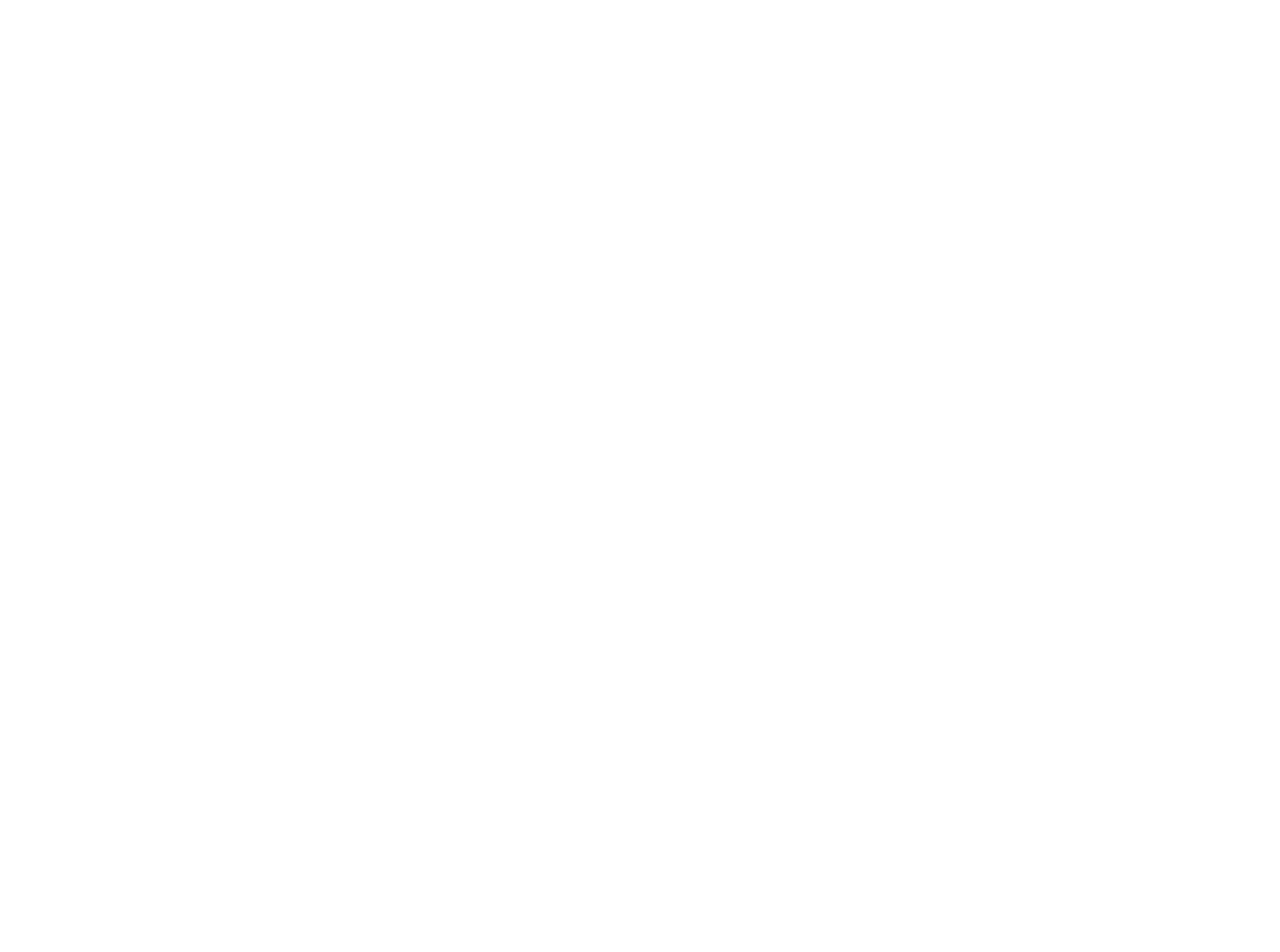
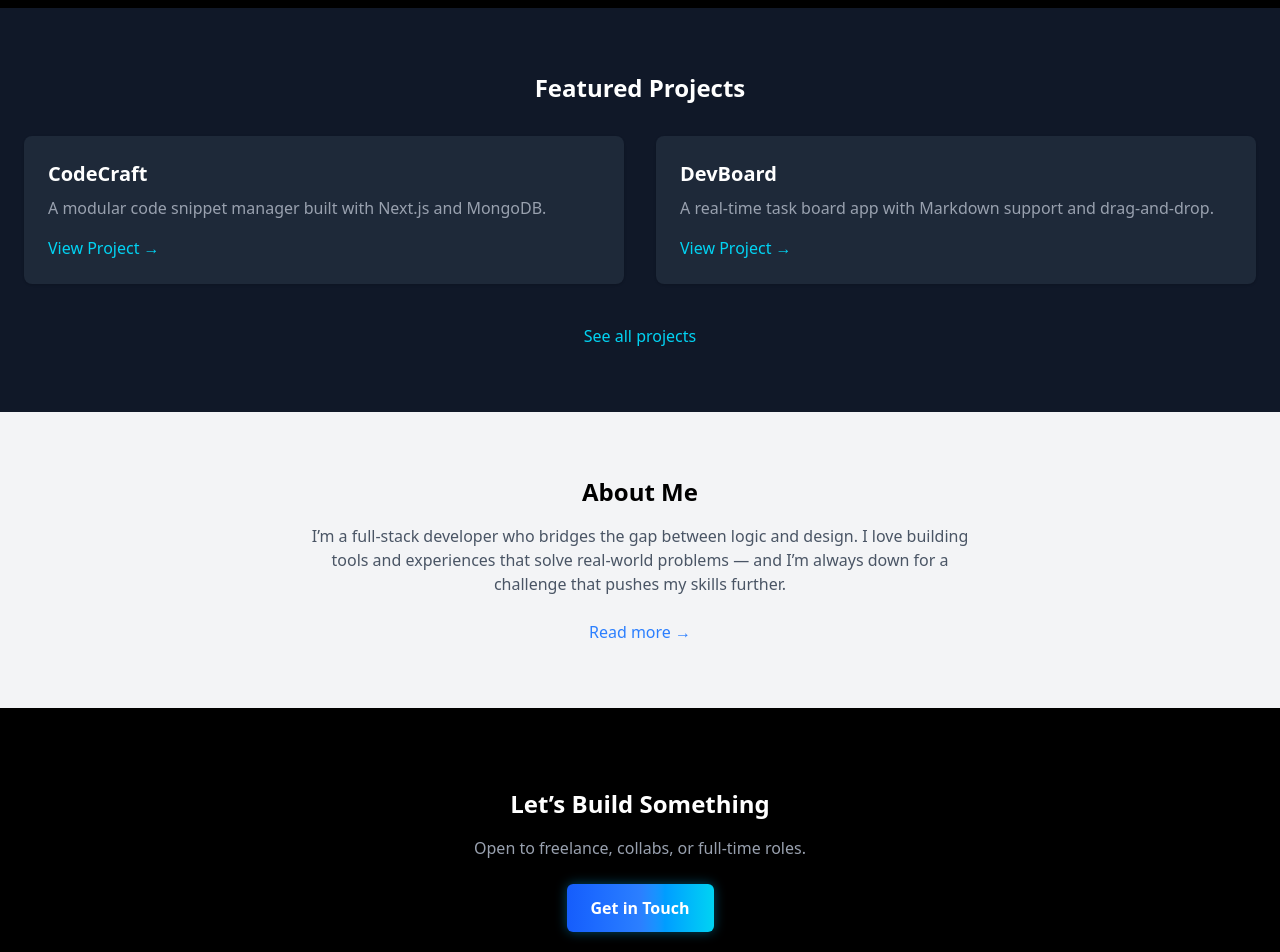
Before and after one commit to jeffgrahamcodes/next-portfolio, a Next.js app: page / in a window 1280 px wide. Shown: the part 980-1932 px from the top of the page. Before the commit the page ends 800 px from the top, so only its background shows below. Built offline with nearby package versions, Linux system fonts and the light colour scheme.

Commit message:
update home page

```diff
--- a/src/app/page.tsx
+++ b/src/app/page.tsx
@@ -1,5 +1,9 @@
 import Hero from '@/components/hero';
 import homeImg from '/public/images/home.jpg';
+import TechStack from '@/components/TechStack';
+import FeaturedProjects from '@/components/FeaturedProjects';
+import AboutPreview from '@/components/AboutPreview';
+import ContactCTA from '@/components/ContactCTA';
 
 export default function Home() {
   return (
@@ -19,6 +23,11 @@
           View My Work
         </a>
       </Hero>
+
+      <TechStack />
+      <FeaturedProjects />
+      <AboutPreview />
+      <ContactCTA />
     </div>
   );
 }
--- /dev/null
+++ b/src/components/AboutPreview.tsx
@@ -0,0 +1,19 @@
+// components/AboutPreview.tsx
+export default function AboutPreview() {
+  return (
+    <section className="bg-gray-100 dark:bg-gray-950 py-16 px-6 text-center">
+      <h3 className="text-2xl font-bold mb-4">About Me</h3>
+      <p className="max-w-2xl mx-auto text-gray-600 dark:text-gray-300">
+        I’m a full-stack developer who bridges the gap between logic
+        and design. I love building tools and experiences that solve
+        real-world problems — and I’m always down for a challenge that
+        pushes my skills further.
+      </p>
+      <div className="mt-6">
+        <a href="/about" className="text-blue-500 hover:underline">
+          Read more →
+        </a>
+      </div>
+    </section>
+  );
+}
--- /dev/null
+++ b/src/components/ContactCTA.tsx
@@ -0,0 +1,19 @@
+// components/ContactCTA.tsx
+export default function ContactCTA() {
+  return (
+    <section className="bg-black py-20 text-center text-white">
+      <h3 className="text-2xl font-bold mb-4">
+        Let’s Build Something
+      </h3>
+      <p className="text-gray-400 mb-6">
+        Open to freelance, collabs, or full-time roles.
+      </p>
+      <a
+        href="/contact"
+        className="inline-block px-6 py-3 font-semibold text-white rounded-md bg-gradient-to-r from-blue-600 via-blue-500 to-cyan-400 shadow-[0_0_12px_rgba(0,191,255,0.4)] hover:shadow-[0_0_24px_rgba(0,191,255,0.8)] transition duration-300"
+      >
+        Get in Touch
+      </a>
+    </section>
+  );
+}
--- /dev/null
+++ b/src/components/FeaturedProjects.tsx
@@ -0,0 +1,48 @@
+// components/FeaturedProjects.tsx
+export default function FeaturedProjects() {
+  return (
+    <section
+      id="projects"
+      className="bg-gray-900 text-white py-16 px-6"
+    >
+      <h3 className="text-2xl font-bold mb-8 text-center">
+        Featured Projects
+      </h3>
+      <div className="grid md:grid-cols-2 gap-8">
+        <div className="bg-gray-800 p-6 rounded-lg shadow hover:shadow-lg transition">
+          <h4 className="text-xl font-semibold mb-2">CodeCraft</h4>
+          <p className="text-gray-400 mb-4">
+            A modular code snippet manager built with Next.js and
+            MongoDB.
+          </p>
+          <a
+            href="/projects/codecraft"
+            className="text-cyan-400 hover:underline"
+          >
+            View Project →
+          </a>
+        </div>
+
+        <div className="bg-gray-800 p-6 rounded-lg shadow hover:shadow-lg transition">
+          <h4 className="text-xl font-semibold mb-2">DevBoard</h4>
+          <p className="text-gray-400 mb-4">
+            A real-time task board app with Markdown support and
+            drag-and-drop.
+          </p>
+          <a
+            href="/projects/devboard"
+            className="text-cyan-400 hover:underline"
+          >
+            View Project →
+          </a>
+        </div>
+      </div>
+
+      <div className="text-center mt-10">
+        <a href="/projects" className="text-cyan-400 hover:underline">
+          See all projects
+        </a>
+      </div>
+    </section>
+  );
+}
--- /dev/null
+++ b/src/components/TechStack.tsx
@@ -0,0 +1,14 @@
+// components/TechStack.tsx
+export default function TechStack() {
+  return (
+    <section className="bg-black text-gray-300 py-12 text-center">
+      <h3 className="text-xl font-semibold mb-4">
+        Technologies I Work With
+      </h3>
+      <p className="text-md mb-6">
+        React • TypeScript • Next.js • Node.js • Tailwind • MongoDB •
+        Git • Vercel
+      </p>
+    </section>
+  );
+}
```
